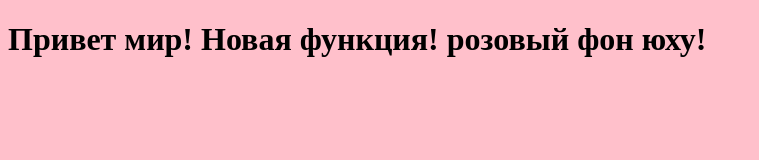
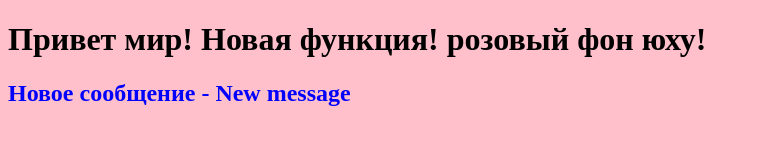
Before and after one commit to metahesh/test-site, a plain HTML site: page index.html in a window 1280 px wide. Shown: the whole page, without its empty margins (0-759 px from the left). Drawn offline with Linux system fonts and the light colour scheme.

Commit message:
Добавлен новый текст h2

```diff
--- a/index.html
+++ b/index.html
@@ -9,5 +9,6 @@
 </head>
 <body>
 	<h1>Привет мир! Новая функция! розовый фон юху!</h1>
+	<h2>Новое сообщение - New message</h2>
 </body>
 </html>
--- a/style.css
+++ b/style.css
@@ -1,3 +1,6 @@
 body {
 	background: pink;
 }
+h2 {
+	color: blue;
+}
```
